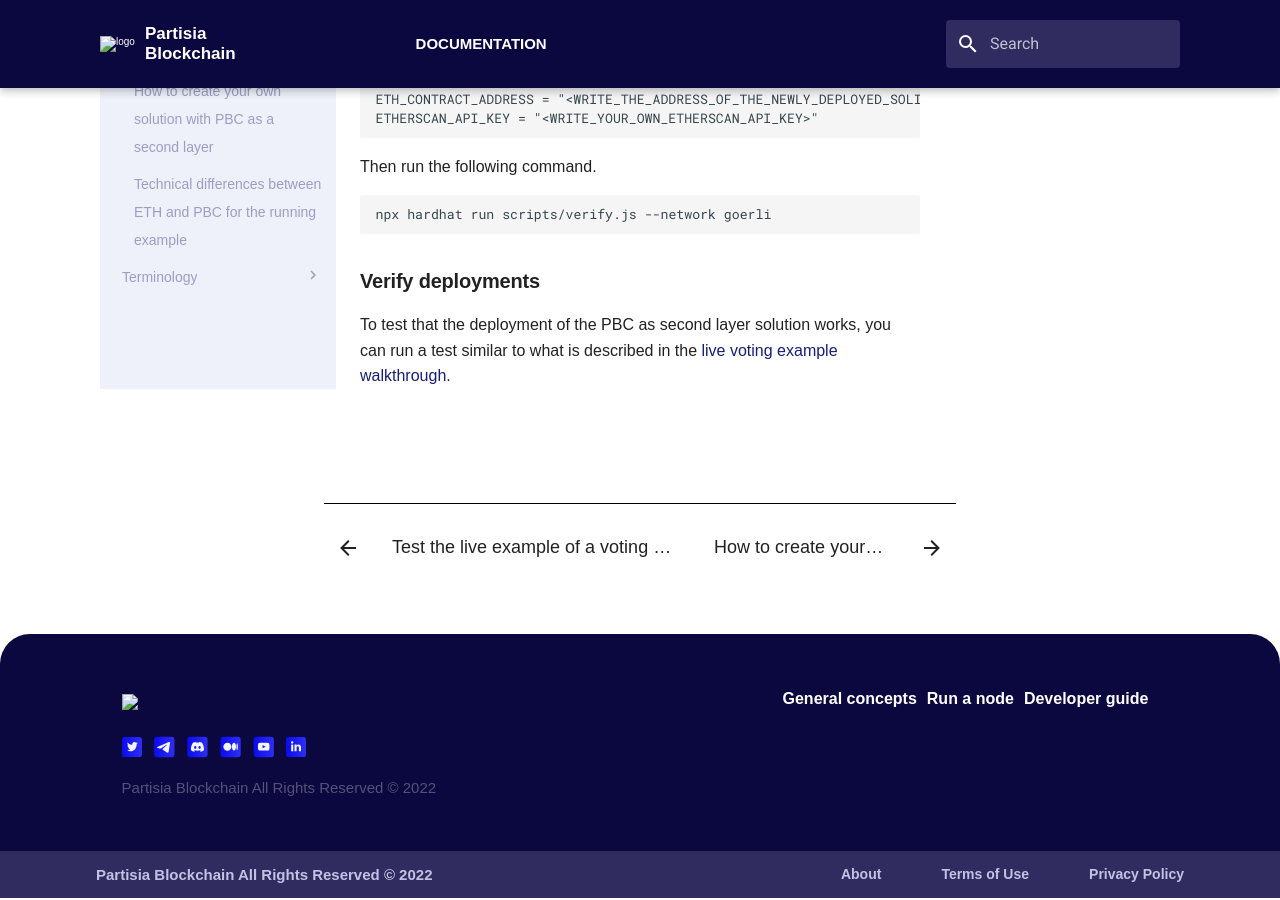
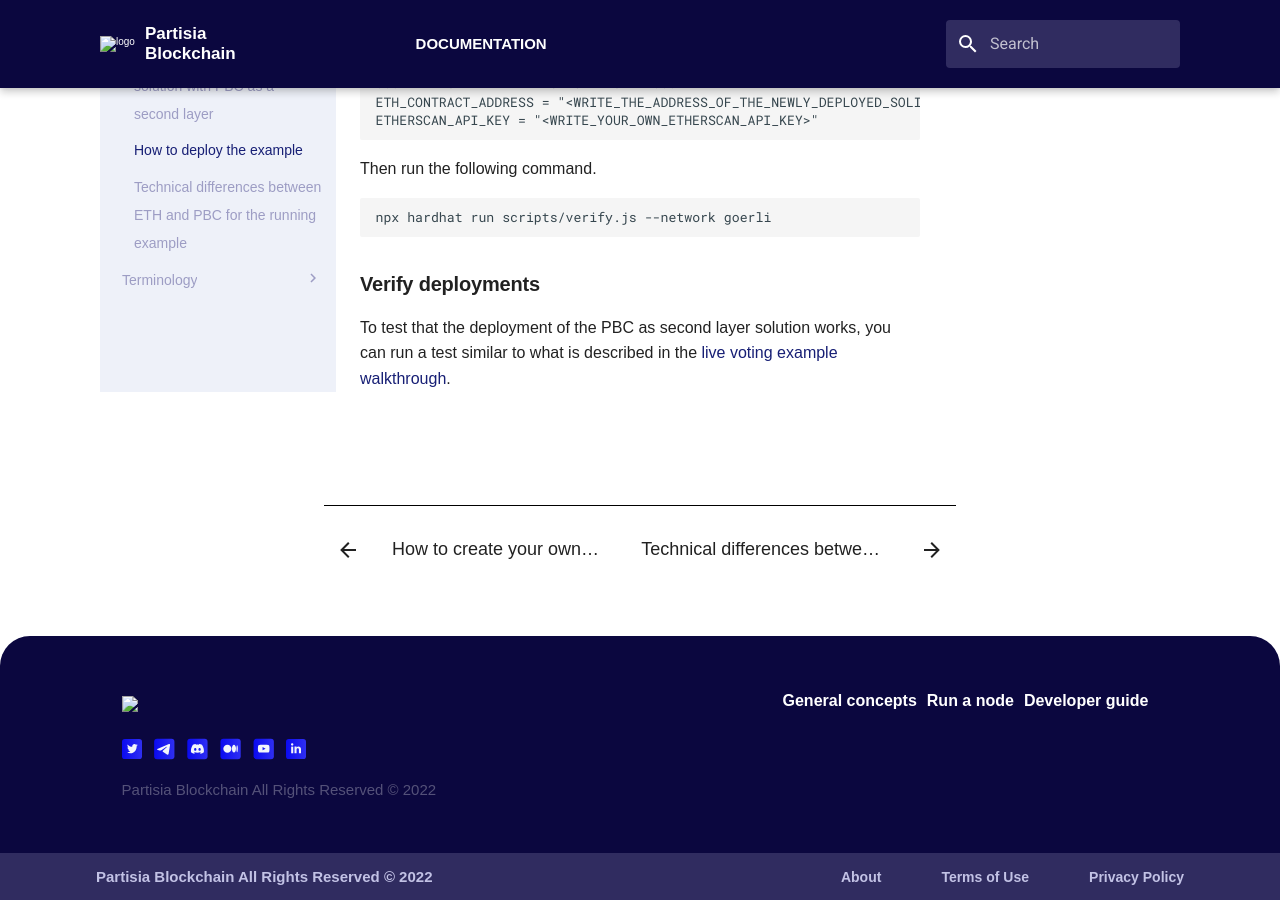
Before and after one commit to 0xSero/partisia-docs, an MkDocs documentation site: the page built from docs/PBC-as-a-second-layer/pbc-as-a-second-layer-how-to-deploy.md, in a window 1280 px wide and 900 px high, scrolled down 3025 px. Built offline with MkDocs 1.6.1 and Material for MkDocs 9.7.7, drawn with Linux system fonts in a browser that asks for light colours; some web fonts are replaced; a script that is not in the unit is left out.

```diff
--- a/docs/PBC-as-a-second-layer/pbc-as-a-second-layer-how-to-deploy.md
+++ b/docs/PBC-as-a-second-layer/pbc-as-a-second-layer-how-to-deploy.md
@@ -11,13 +11,10 @@
 
 </div>
 
----
-
-**NOTE** We recommend that you read the
+!!! note
+We recommend that you read the
 [walkthrough of the example contracts](pbc-as-a-second-layer-how-to-create-your-own-solution.md)
 to understand the contracts being deployed in this guide.
-
----
 
 ## Deploying a PBC as second layer solution
 
--- a/mkdocs.yml
+++ b/mkdocs.yml
@@ -45,8 +45,8 @@ nav:
   - PBC as a second layer:
       - PBC as a second layer: PBC-as-a-second-layer/pbc-as-second-layer.md
       - Test the live example of a voting contract with PBC as second layer from ethereum testnet: PBC-as-a-second-layer/pbc-as-a-second-layer-live-example-ethereum.md
+      - How to create your own solution with PBC as a second layer: PBC-as-a-second-layer/pbc-as-a-second-layer-how-to-create-your-own-solution.md
       - How to deploy the example : PBC-as-a-second-layer/pbc-as-a-second-layer-how-to-deploy.md
-      - How to create your own solution with PBC as a second layer: PBC-as-a-second-layer/pbc-as-a-second-layer-how-to-create-your-own-solution.md
       - Technical differences between ETH and PBC for the running example: PBC-as-a-second-layer/pbc-as-second-layer-technical-differences-eth-pbc.md
   - Terminology:
       - PBC Dictionary: dictionary.md
@@ -67,6 +67,8 @@ markdown_extensions:
   - pymdownx.arithmatex:
       generic: true
   - pymdownx.highlight
+  - admonition
+  - pymdownx.details
   - pymdownx.superfences:
       # make exceptions to highlighting of code:
       custom_fences:
```
